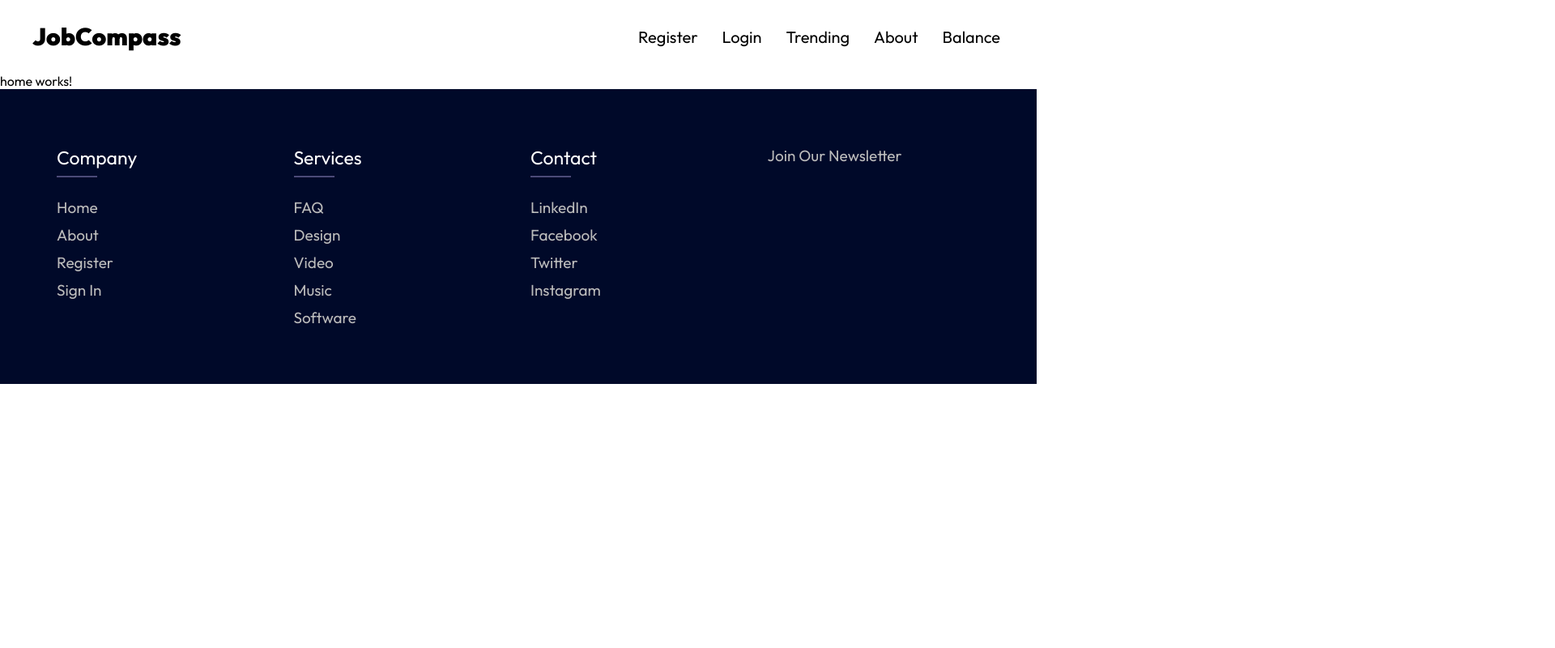
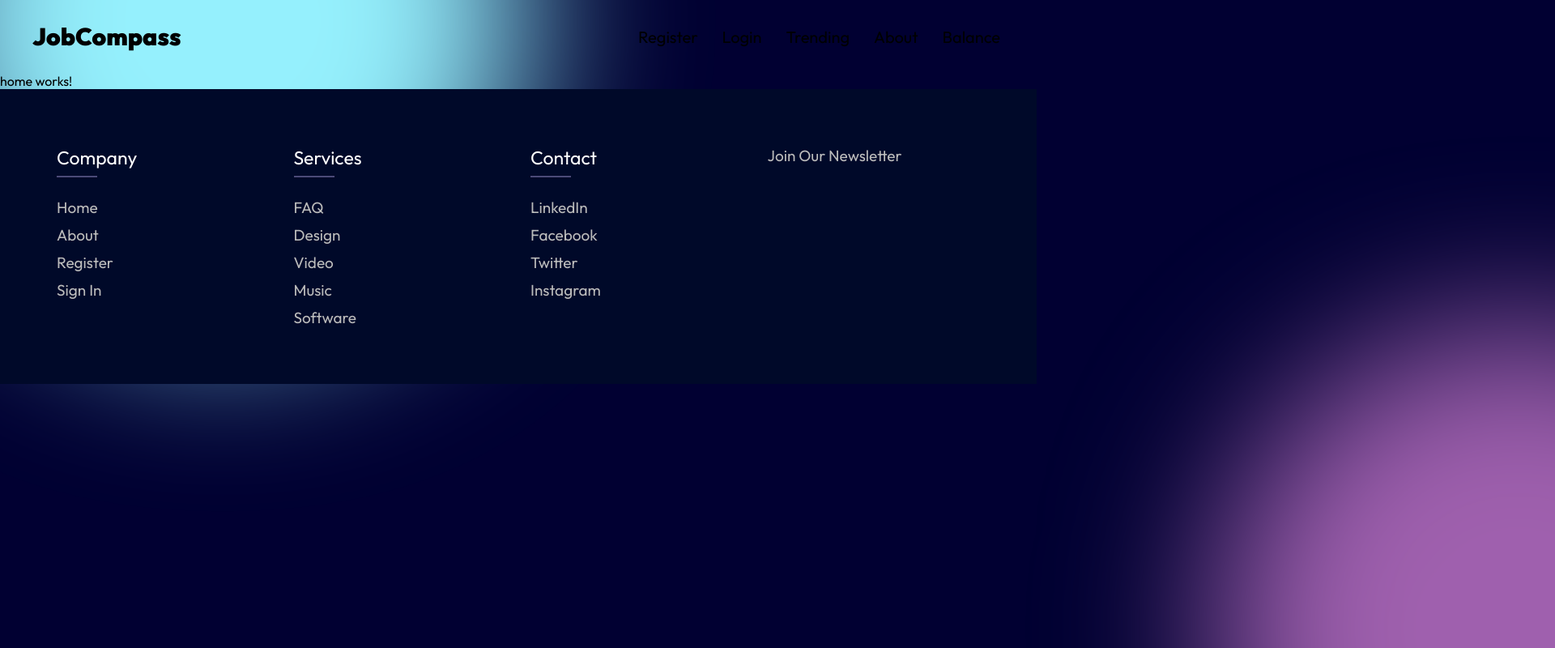
Before and after one commit to zsiza/JobCompass, an Angular app in the folder Angular/JobCompass/: page / in a window 1280 px wide. Shown: the top 800 px of the page at 81% size, 1920 px wide, since content can reach past the window. Built offline with nearby package versions, Linux system fonts and the light colour scheme.

Commit message:
Háttér formázása

```diff
--- a/Angular/JobCompass/src/index.html
+++ b/Angular/JobCompass/src/index.html
@@ -8,6 +8,8 @@
   <link rel="icon" type="image/x-icon" href="favicon.ico">
 </head>
 <body>
+  <div id="cyan-circle"></div>
+  <div id="pink-circle"></div>
   <app-root></app-root>
 </body>
 </html>
--- a/Angular/JobCompass/src/styles.css
+++ b/Angular/JobCompass/src/styles.css
@@ -9,4 +9,28 @@
 body
 {
     font-family:Outfit, Helvetica, sans-serif;
+    background-color: #010032;
+    margin: auto;
 }
+#cyan-circle{
+    background-color: #95F0FD;
+    width: 750px;
+    height: 750px;
+    border-radius: 100%;
+    filter: blur(100px);
+    z-index: -100;
+    position: absolute;
+    top: -350px;
+    left: -100px;
+}
+#pink-circle{
+    background-color: #9F60AE;
+    width: 750px;
+    height: 750px;
+    border-radius: 100%;
+    filter: blur(100px);
+    z-index: -100;
+    position: absolute;
+    left: 1500px;
+    top: 400px;
+}
```
